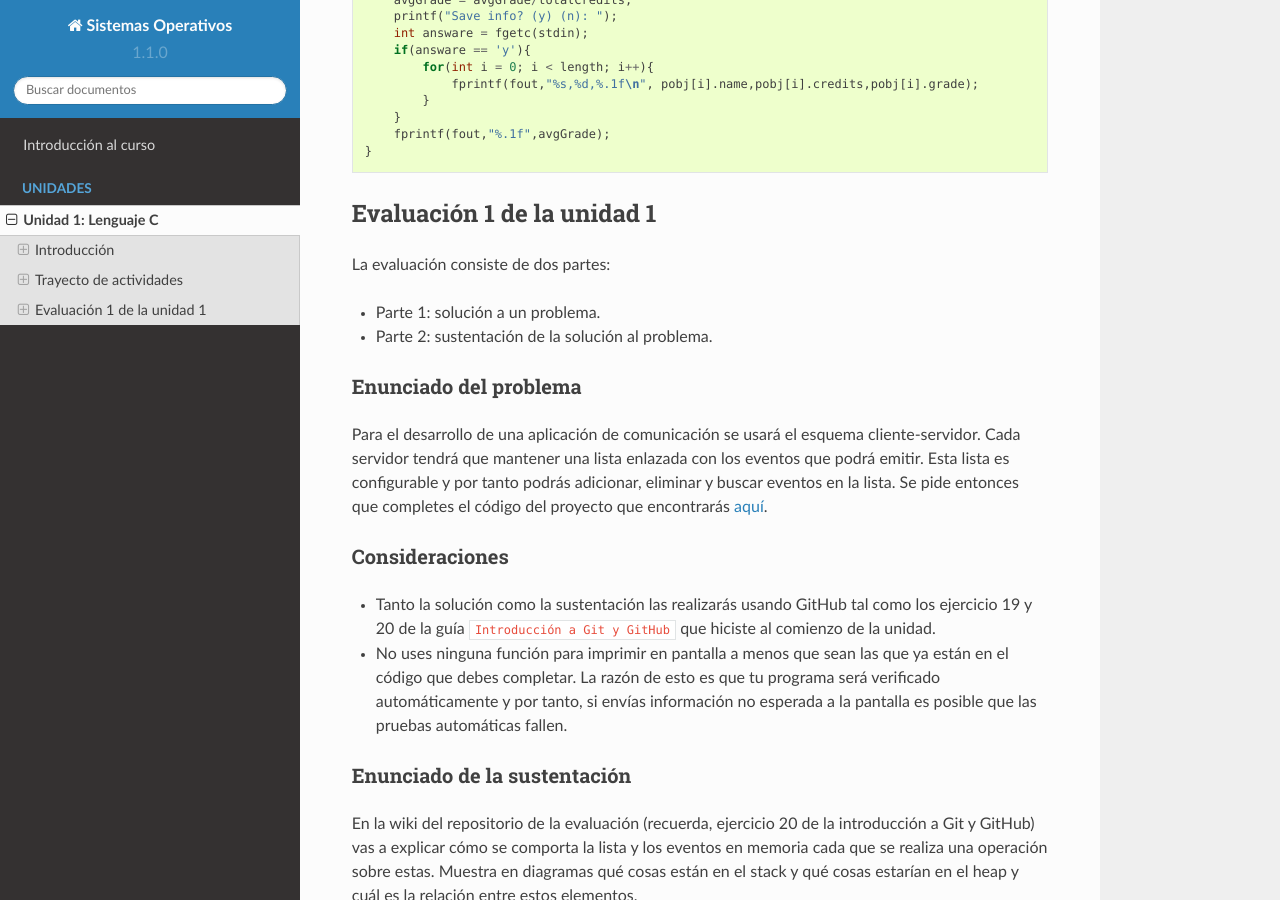
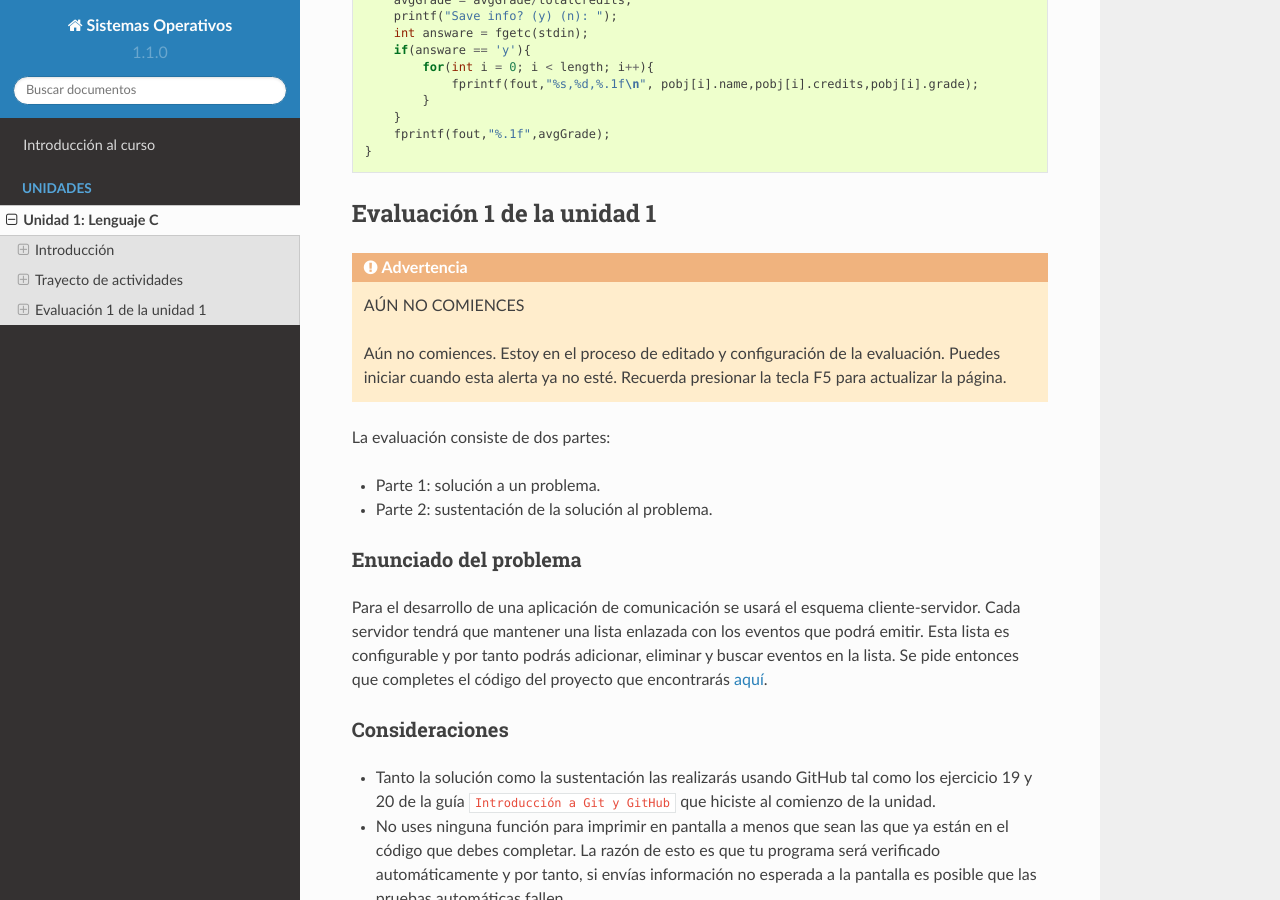
Before and after one commit to juanferfranco/sistemasoperativos, a Sphinx documentation site: the page built from docs/_unidad1/unidad1.rst, in a window 1280 px wide and 900 px high, scrolled down 10489 px. Built offline with Sphinx 7.4.7 and the Read the Docs theme 2.0.0, drawn with Linux system fonts in a browser that asks for light colours; pages that are not in the unit, such as notebooks, are missing from menus.

Commit message:
Add alert don't start eval yet

```diff
--- a/docs/_unidad1/unidad1.rst
+++ b/docs/_unidad1/unidad1.rst
@@ -576,6 +576,12 @@ student.c:
 Evaluación 1 de la unidad 1
 ----------------------------
 
+.. warning:: AÚN NO COMIENCES
+
+    Aún no comiences. Estoy en el proceso de editado y configuración de la evaluación.
+    Puedes iniciar cuando esta alerta ya no esté. Recuerda presionar la tecla F5 para
+    actualizar la página.
+
 La evaluación consiste de dos partes:
 
 * Parte 1: solución a un problema.
```
